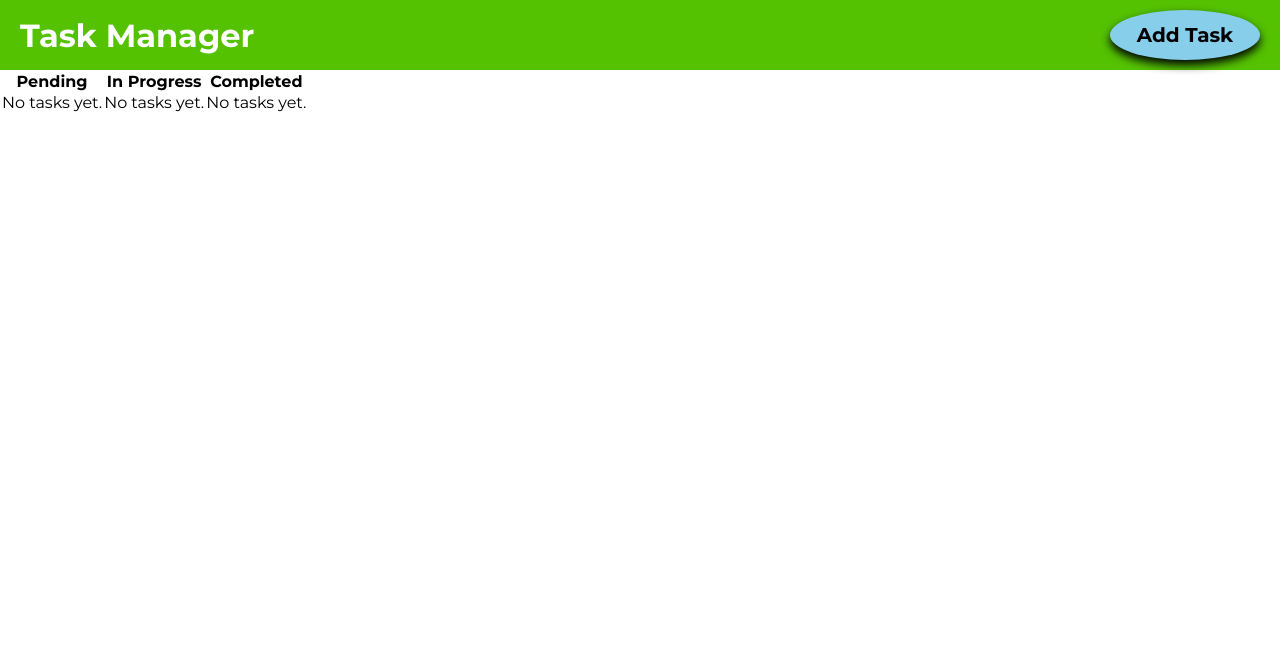
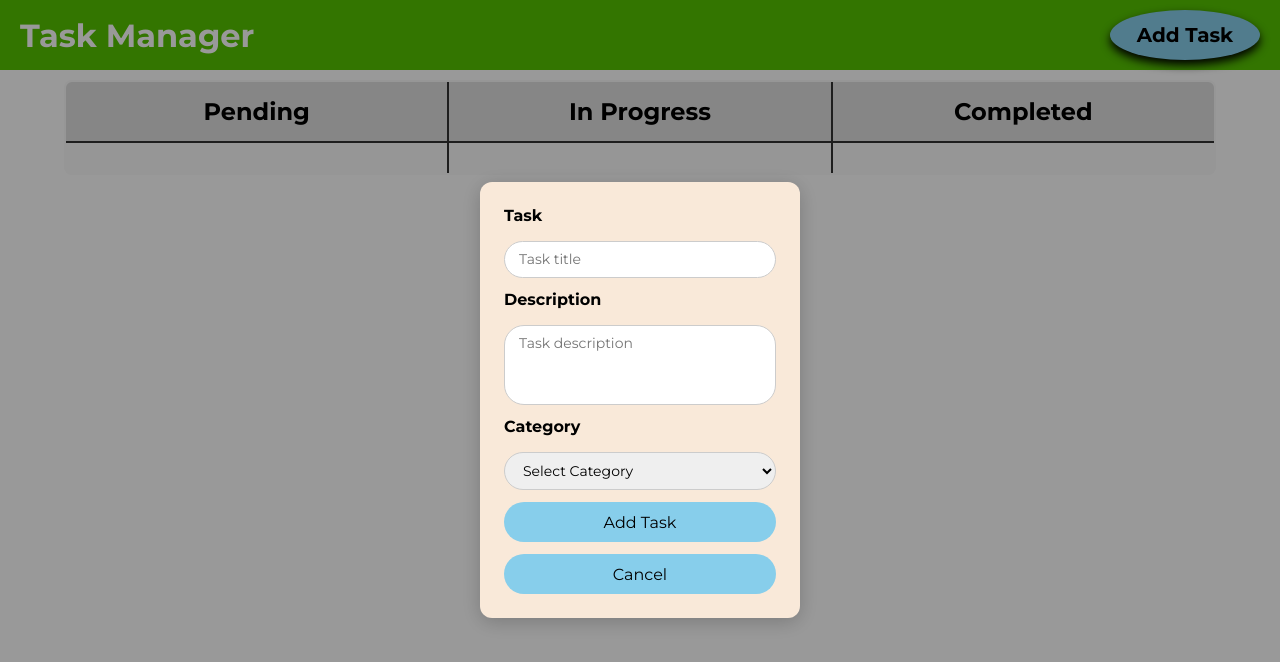
Before and after one commit to Manohar7730/Task-Management, a React (Vite) app: page / in a window 1280 px wide. Both pictures are taken after a click on the button "Add Task". Shown: the top 662 px of the page. Built offline with nearby package versions, Linux system fonts and the light colour scheme.

Commit message:
done with taskList, add task

```diff
--- a/src/App.jsx
+++ b/src/App.jsx
@@ -1,13 +1,21 @@
-import React from "react";
+import React, { useState } from "react";
 import "./styles/App.css";
 import Header from "./components/Header";
 import TaskList from "./components/TaskList";
+import AddTaskForm from "./components/AddTaskForm";
 
 export default function App() {
+  const [tasks, setTasks] = useState([]);
+
+  const [showAddForm, setShowAddForm] = useState(false);
+
   return (
     <>
-    <Header/>
-    <TaskList/>
+      <Header setShowAddForm={setShowAddForm} />
+      <TaskList tasks={tasks} />
+      {showAddForm && (
+        <AddTaskForm setShowAddForm={setShowAddForm} setTasks={setTasks} />
+      )}
     </>
-  )
+  );
 }
--- /dev/null
+++ b/src/components/AddTaskForm.jsx
@@ -0,0 +1,94 @@
+import React, { useState } from "react";
+import "../styles/addTaskForm.css";
+
+export default function AddTaskForm({ setTasks, setShowAddForm }) {
+  const [task, setTask] = useState({
+    title: "",
+    description: "",
+    category: "",
+  });
+
+  const handleChange = (e) => {
+    const { name, value } = e.target;
+    setTask((prev) => ({
+      ...prev,
+      [name]: value,
+    }));
+  };
+
+  const addTask = (e) => {
+    e.preventDefault();
+
+    if (
+      !task.title ||
+      !task.description ||
+      !task.category ||
+      task.category === "select"
+    ) {
+      alert("Please fill out all fields.");
+      return;
+    }
+
+    const newTask = {
+      ...task,
+      id: Date.now(),
+    };
+
+    setTasks((prev) => [...prev, newTask]);
+    setTask({ title: "", description: "", category: "" });
+    setShowAddForm(false);
+  };
+
+  return (
+    <div id="add-task-form">
+      <form onSubmit={addTask} className="task-form">
+        <label htmlFor="title">Task</label>
+        <input
+          type="text"
+          name="title"
+          id="title"
+          placeholder="Task title"
+          value={task.title}
+          onChange={handleChange}
+          className="taskInput"
+        />
+
+        <label htmlFor="description">Description</label>
+        <textarea
+          name="description"
+          id="description"
+          placeholder="Task description"
+          value={task.description}
+          onChange={handleChange}
+          className="taskInput"
+          rows="4"
+        />
+
+        <label htmlFor="category">Category</label>
+        <select
+          name="category"
+          id="category"
+          value={task.category}
+          onChange={handleChange}
+          className="taskInput"
+        >
+          <option value="select">Select Category</option>
+          <option value="Pending">Pending</option>
+          <option value="In Progress">In Progress</option>
+          <option value="Completed">Completed</option>
+        </select>
+
+        <button type="submit" className="task-submit">
+          Add Task
+        </button>
+        <button
+          type="button"
+          className="task-submit"
+          onClick={() => setShowAddForm(false)}
+        >
+          Cancel
+        </button>
+      </form>
+    </div>
+  );
+}
--- a/src/components/Header.jsx
+++ b/src/components/Header.jsx
@@ -1,11 +1,17 @@
 import React from "react";
-import '../styles/header.css';
+import "../styles/header.css";
 
-export default function Header() {
+export default function Header({ setShowAddForm }) {
+  const showAdd = (e) => {
+    console.log("form clicked");
+
+    e.preventDefault;
+    setShowAddForm((prev) => !prev);
+  };
   return (
     <div id="header">
       <h1>Task Manager</h1>
-      <button id="add-task">
+      <button id="add-task" onClick={showAdd}>
         <h2>Add Task</h2>
       </button>
     </div>
--- a/src/components/TaskList.jsx
+++ b/src/components/TaskList.jsx
@@ -1,22 +1,45 @@
 import React from "react";
-import '../styles/tasklist.css'
+import "../styles/tasklist.css";
+import editIcon from "../assets/edit.png";
+import trashIcon from "../assets/trash.png";
 
-export default function TaskList() {
+export default function TaskList({ tasks }) {
+  const categories = ["Pending", "In Progress", "Completed"];
+
   return (
     <div id="task-list">
-      <table>
+      <table id="tasks-table">
         <thead>
           <tr>
-            <th>Pending</th>
-            <th>In Progress</th>
-            <th>Completed</th>
+            <th className="tasks-heading">Pending</th>
+            <th className="tasks-heading">In Progress</th>
+            <th className="tasks-heading">Completed</th>
           </tr>
         </thead>
         <tbody>
           <tr>
-            <td>No tasks yet.</td>
-            <td>No tasks yet.</td>
-            <td>No tasks yet.</td>
+            {categories.map((category) => (
+              <td key={category} className="task-items">
+                <ul className="task-column">
+                  {tasks
+                    .filter((task) => task.category === category)
+                    .map((task) => (
+                      <li className="task-item" key={task.id}>
+                        <h4 className="title">{task.title}</h4>
+                        <p className="description">{task.description}</p>
+                        <div className="buttons">
+                          <button className="task-modify">
+                            <img src={editIcon} alt="edit icon" />
+                          </button>
+                          <button className="task-modify">
+                            <img src={trashIcon} alt="delete icon" />
+                          </button>
+                        </div>
+                      </li>
+                    ))}
+                </ul>
+              </td>
+            ))}
           </tr>
         </tbody>
       </table>
--- /dev/null
+++ b/src/styles/addTaskForm.css
@@ -0,0 +1,58 @@
+#add-task-form {
+    position: fixed;
+    top: 0;
+    left: 0;
+    height: 100vh;
+    width: 100vw;
+    display: flex;
+    align-items: center;
+    justify-content: center;
+    background-color: rgba(0, 0, 0, 0.4);
+    z-index: 999; /* So it overlays everything */
+  }
+
+  .task-form {
+    width: 320px;
+    display: flex;
+    flex-direction: column;
+    gap: 12px;
+    background-color: #f9e9d9;
+    padding: 24px;
+    border-radius: 12px;
+    box-shadow: 0 4px 20px rgba(0, 0, 0, 0.2);
+  }
+
+  .task-form label {
+    font-weight: bold;
+    margin-bottom: 4px;
+  }
+
+  .taskInput {
+    border: 1px solid #ccc;
+    padding: 0.6em 1em;
+    border-radius: 20px;
+    width: 100%;
+    font-size: 14px;
+    outline: none;
+  }
+
+  textarea.taskInput {
+    resize: none;
+    height: 80px;
+  }
+
+  .task-submit {
+    border: none;
+    height: 2.5em;
+    padding: 0 20px;
+    border-radius: 20px;
+    background-color: skyblue;
+    font-size: 16px;
+    cursor: pointer;
+    transition: 0.3s;
+  }
+
+  .task-submit:hover {
+    background-color: deepskyblue;
+    font-weight: 600;
+  }
--- a/src/styles/tasklist.css
+++ b/src/styles/tasklist.css
@@ -1,3 +1,86 @@
 #task-list {
   padding-top: 70px;
+  display: flex;
+  justify-content: center;
 }
+
+#tasks-table {
+  width: 90%;
+  margin: 10px auto;
+  border: 2px solid #333;
+  border-collapse: collapse;
+  border-radius: 8px;
+  overflow: hidden;
+  background-color: #fafafa;
+}
+
+thead th, tbody td {
+  border: 2px solid #333;
+  padding: 15px;
+  text-align: center;
+  vertical-align: top;
+}
+
+.tasks-heading {
+  font-size: 24px;
+  font-weight: bold;
+  background-color: #e0e0e0;
+}
+
+.task-items {
+  width: 33.33%;
+}
+
+.task-column {
+  list-style-type: none;
+  padding: 0;
+  margin: 0;
+}
+
+.task-item {
+  background: #ffffff;
+  margin: 10px 0;
+  padding: 10px;
+  border: 1px solid #ddd;
+  border-radius: 6px;
+  text-align: left;
+  transition: background-color 0.3s;
+}
+
+.task-item:hover {
+  background-color: #f5f5f5;
+}
+
+.title {
+  font-size: 18px;
+  margin: 5px 0;
+  color: #333;
+}
+
+.description {
+  font-size: 14px;
+  color: #666;
+  margin-bottom: 10px;
+}
+
+.buttons {
+  display: flex;
+  gap: 8px;
+}
+
+.task-modify {
+  background: none;
+  border: none;
+  cursor: pointer;
+  padding: 5px;
+}
+
+.task-modify img {
+  width: 16px;
+  height: 16px;
+}
+
+.task-modify:hover img {
+  transform: scale(1.2);
+  transition: transform 0.2s;
+}
```
Also changed, not shown: src/assets/edit.png (added), src/assets/trash.png (added).
